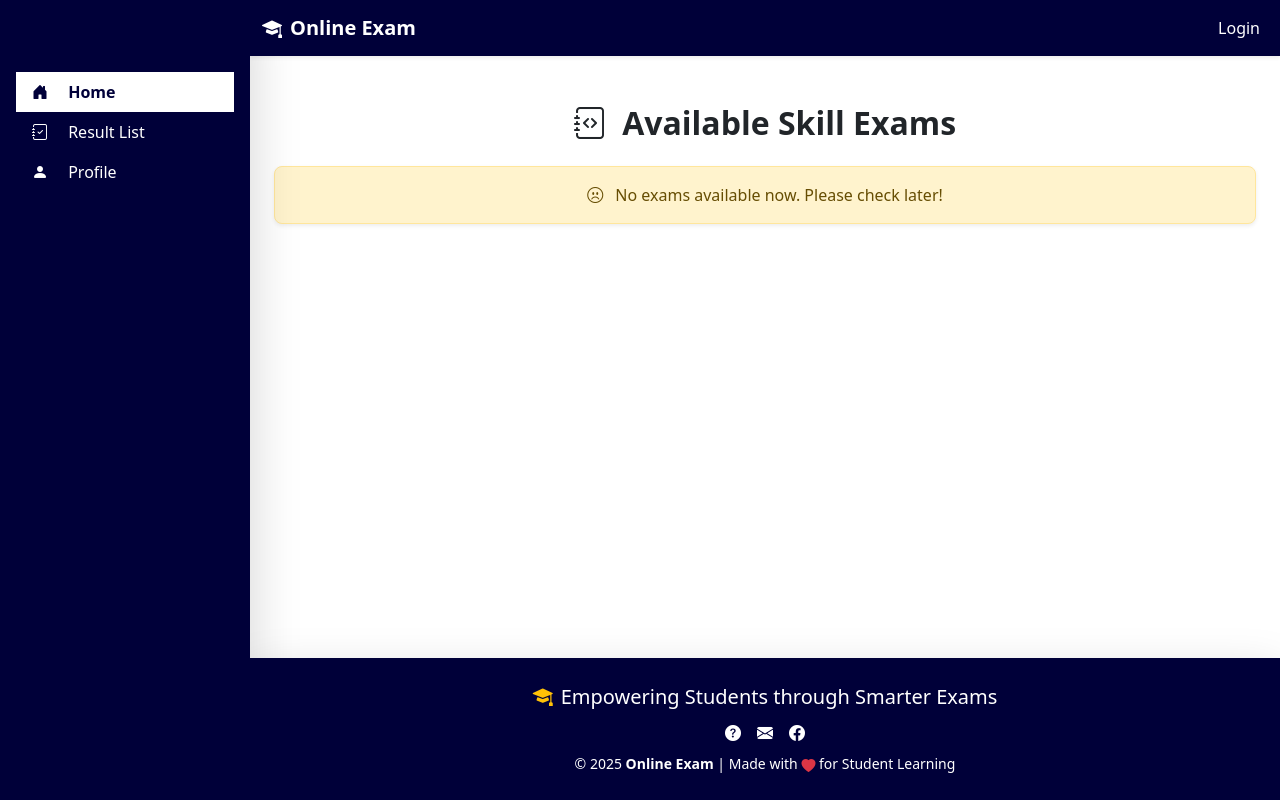
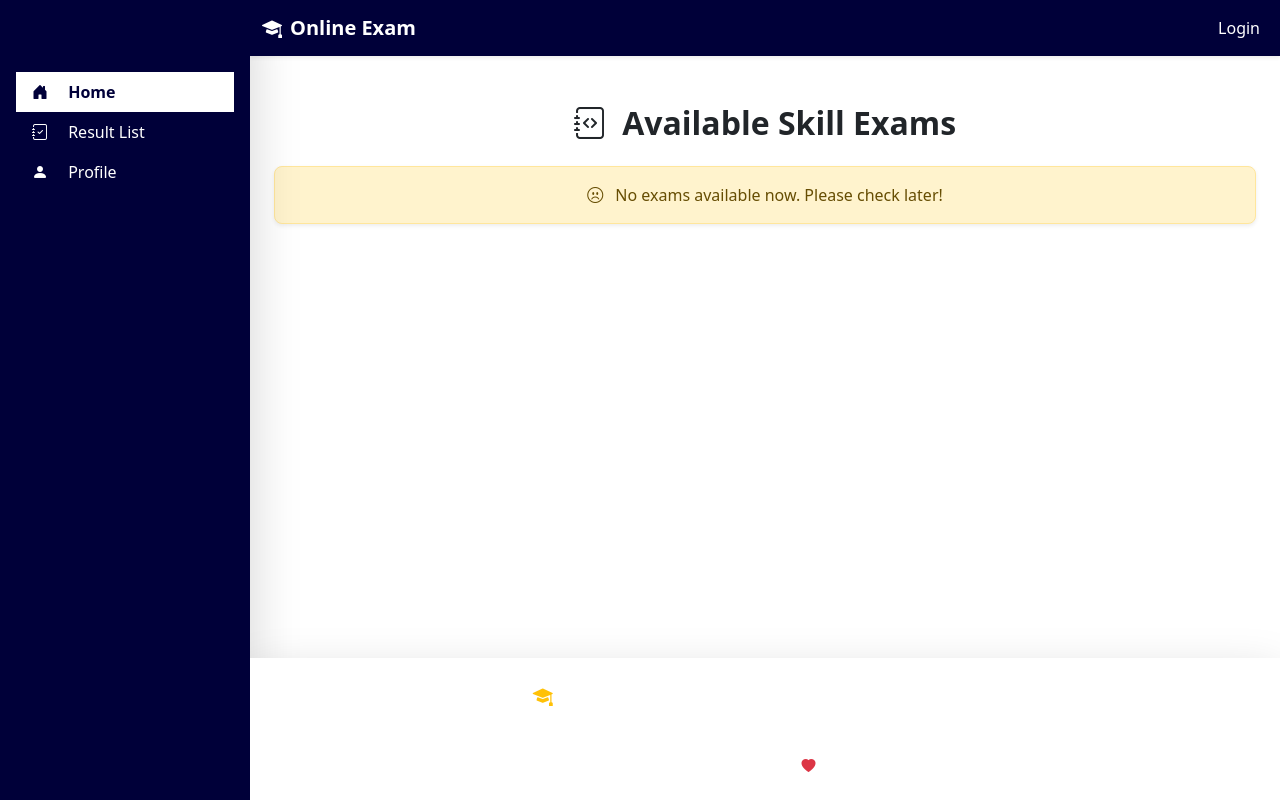
Before and after one commit to EmanAboghaba/Angular-Project, an Angular app: page /student/dashboard in a window 1280 px wide. Built offline with nearby package versions, Linux system fonts and the light colour scheme.

Commit message:
first commit

```diff
--- a/src/app/shared/footer/footer.component.css
+++ b/src/app/shared/footer/footer.component.css
@@ -1,5 +1,6 @@
 .bg-dark-blue {
-  background-color: #000039 !important;
+  background-color: #fff !important;
+  color: blue;
 }
 
 footer {
```
